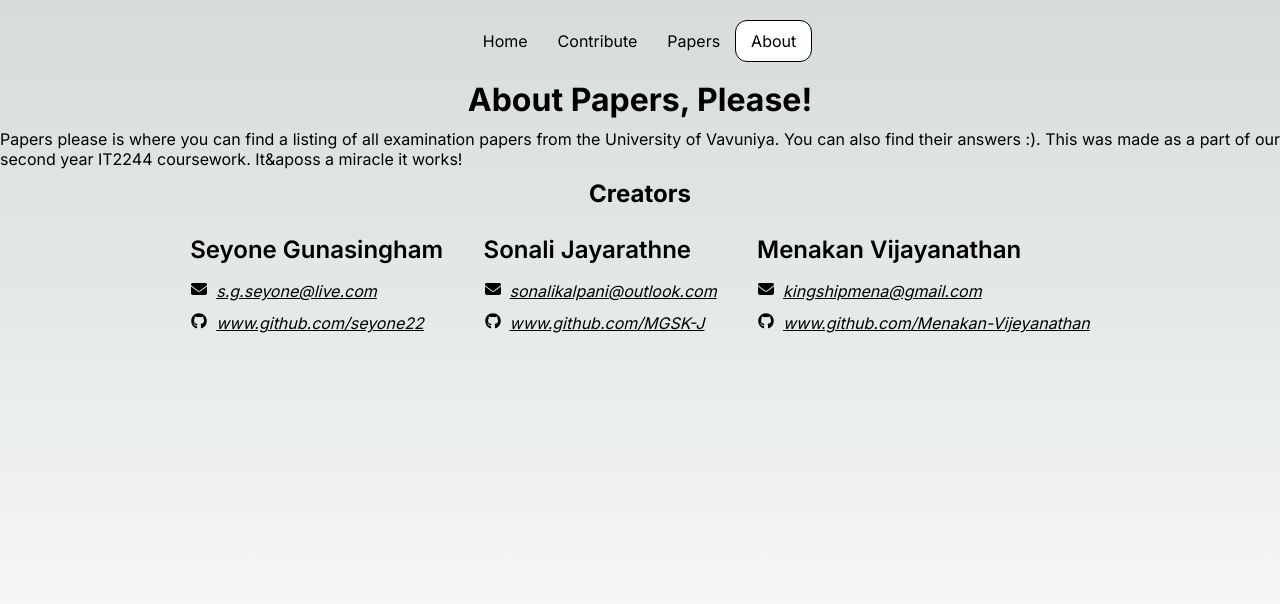
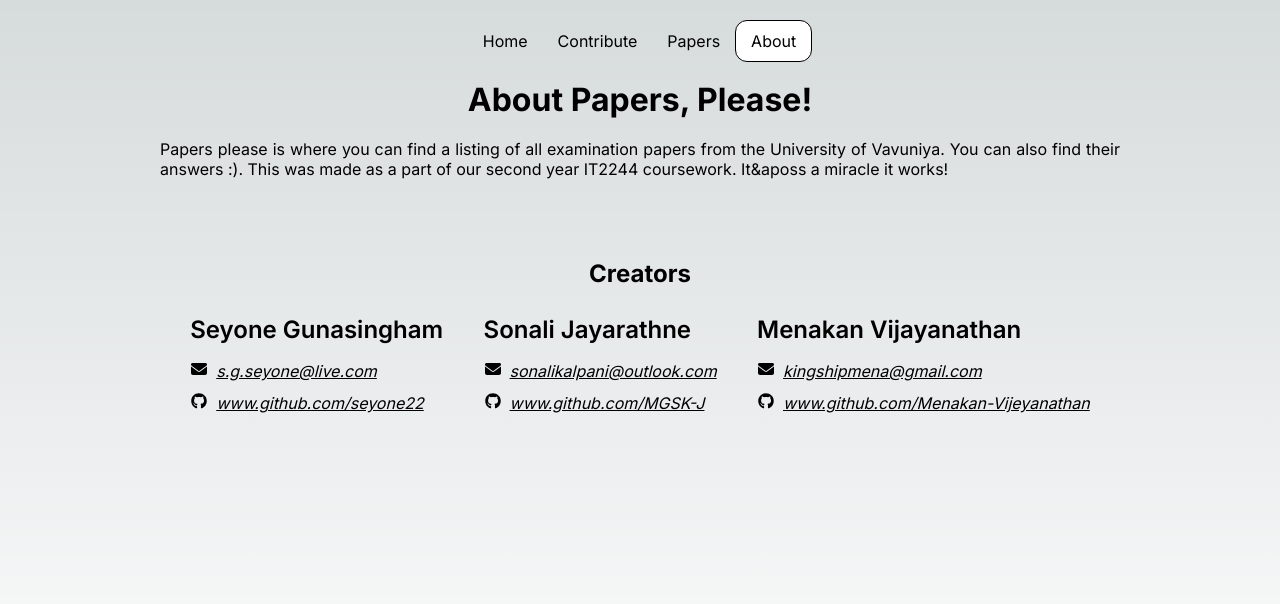
Before and after one commit to seyone22/papersplease, a Next.js app: page /about in a window 1280 px wide. Shown: the top 604 px of the page. Built offline with nearby package versions, Linux system fonts and the light colour scheme.

Commit message:
Fixed text block positioning
Signed-off-by: seyone <s.g.seyone@protonmail.com>

```diff
--- a/src/app/about/page.js
+++ b/src/app/about/page.js
@@ -17,7 +17,7 @@ const About = () => {
             <main>
                 <div className={styles.textBody}>
                     <h1>About Papers, Please!</h1>
-                    <p>
+                    <p className={styles.textBlock}>
                         Papers please is where you can find a listing of all examination papers from the University of
                         Vavuniya. You can also find their answers :).
                         This was made as a part of our second year IT2244 coursework. It&aposs a miracle it works!
--- a/src/app/about/page.module.css
+++ b/src/app/about/page.module.css
@@ -96,3 +96,9 @@
 .icon {
     margin-right: 8px;
 }
+
+.textBlock {
+    width: 75%;
+    margin-top: 20px;
+    margin-bottom: 80px;
+}
```
